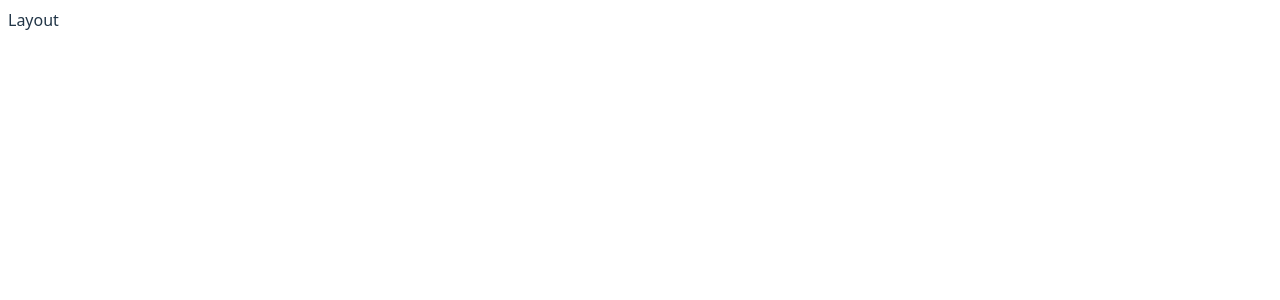
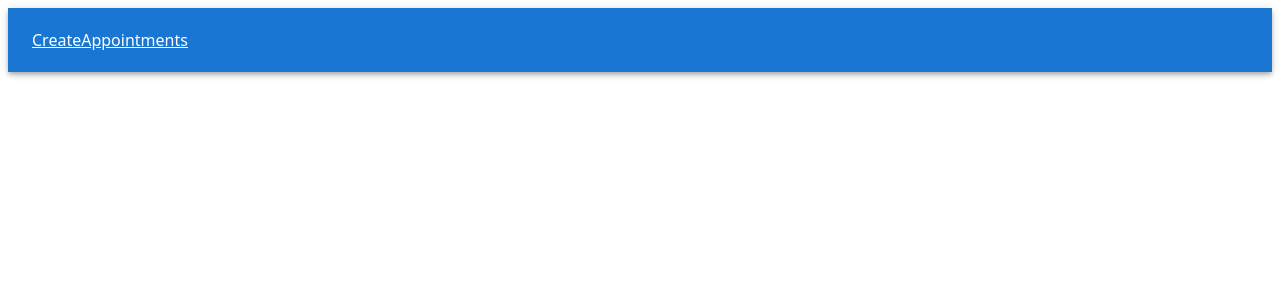
Before and after one commit to K-Yevhenii/hospital-appointments, a React (Vite) app: page /appointments in a window 1280 px wide. Shown: the top 300 px of the page. Built offline with nearby package versions, Linux system fonts and the light colour scheme.

Commit message:
add  material-Link, material-AppBar, material-Toolbar, RouterLink, Link-router-dom

```diff
--- a/src/components/Layout.tsx
+++ b/src/components/Layout.tsx
@@ -1,10 +1,30 @@
-import { Outlet } from "react-router";
+import Link from "@mui/material/Link";
+import AppBar from "@mui/material/AppBar";
+import Toolbar from "@mui/material/Toolbar";
+
+import { Link as RouterLink, Outlet } from "react-router-dom";
+import routes from "../constants/routes";
 
 export default function Layout() {
   return (
     <>
-      Layout
-      <Outlet />
+      <AppBar position="sticky">
+        <Toolbar>
+          <Link
+            color="inherit"
+            component={RouterLink}
+            to={routes.CREATE_APPOINTMENT}
+          >
+            Create
+          </Link>
+          <Link color="inherit" component={RouterLink} to={routes.APPOINTMENTS}>
+            Appointments
+          </Link>
+        </Toolbar>
+      </AppBar>
+      <main>
+        <Outlet />
+      </main>
     </>
   );
 }
```
